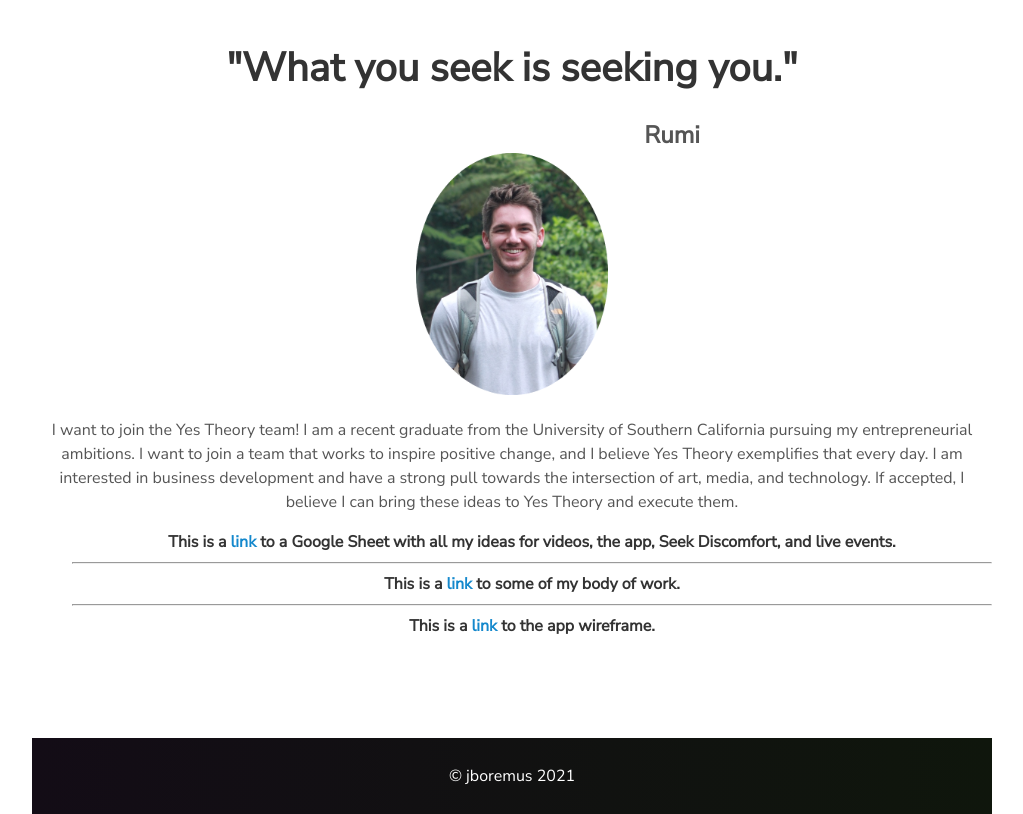
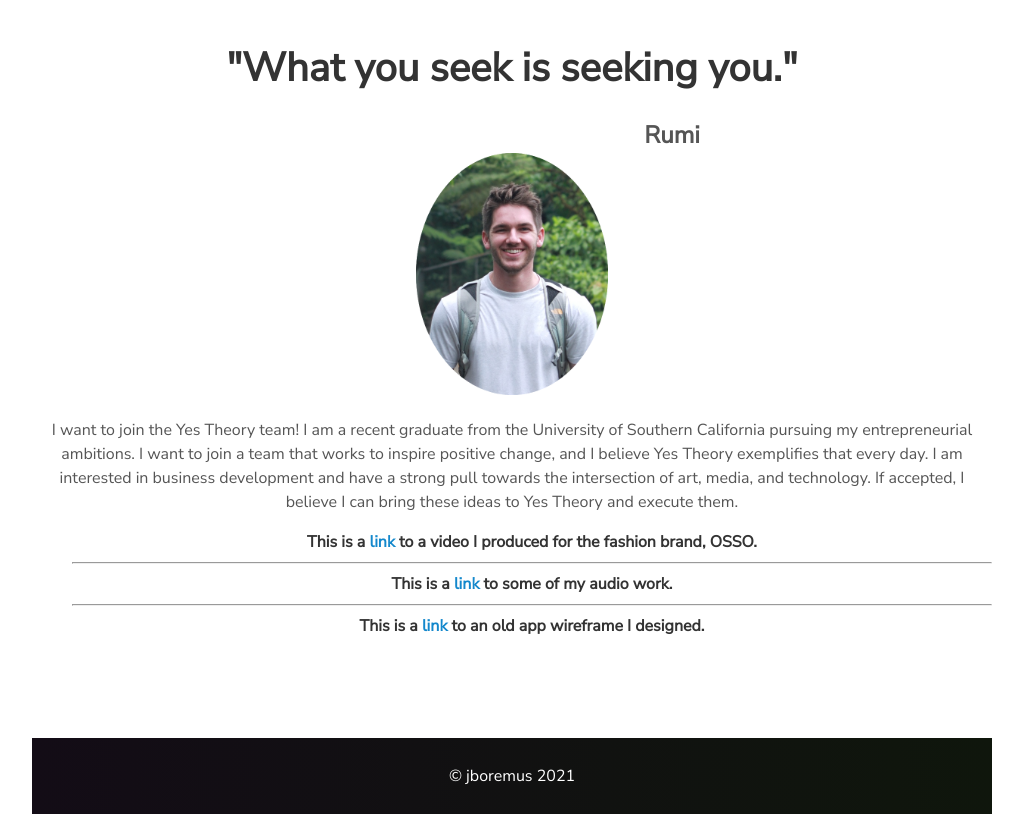
Before and after one commit to jboremus/jackoremus.github.io, a plain HTML site: page index.html in a window 1280 px wide. Shown: the part 837-1651 px from the top of the page, without its empty margins (128-1151 px from the left). Drawn offline with nearby package versions, Linux system fonts and the light colour scheme.

Commit message:
Update index.html

```diff
--- a/index.html
+++ b/index.html
@@ -98,15 +98,14 @@
           to Yes Theory and execute them.
         </p>
         <ul class="about-me-links">
-            <li><strong>This is a <a class="about-me-links" href="https://docs.google.com/spreadsheets/d/1Dg0Juf_cQXp-KgbjCzCyKQ3rAkkpRxE_79rEhcOKgtc/edit#gid=0"
-                target=_blank>link </a>to a Google Sheet with all my ideas for videos, the app, Seek Discomfort,
-                and live events.</strong></li>
+            <li><strong>This is a <a class="about-me-links" href="https://vimeo.com/522098081"
+                target=_blank>link </a>to a video I produced for the fashion brand, OSSO.</strong></li>
             <hr>
             <li><strong>This is a <a class="about-me-links" href="https://the-old-soul-movie-podcast.simplecast.com/" target=_blank>
-                link </a> to some of my body of work.</strong></li>
+                link </a> to some of my audio work.</strong></li>
             <hr>
             <li><strong>This is a <a class="about-me-links" href="https://www.figma.com/file/2Xu4wahh4ISlmeQbVbob4j/Seek-Discomfort?node-id=0%3A1"
-                target=_blank>link</a> to the app wireframe.</strong></li>
+                target=_blank>link</a> to an old app wireframe I designed.</strong></li>
         </ul>
       </div>
 
```
